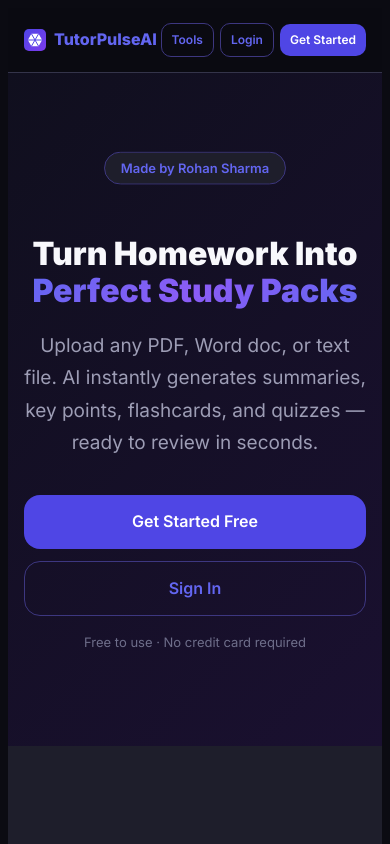
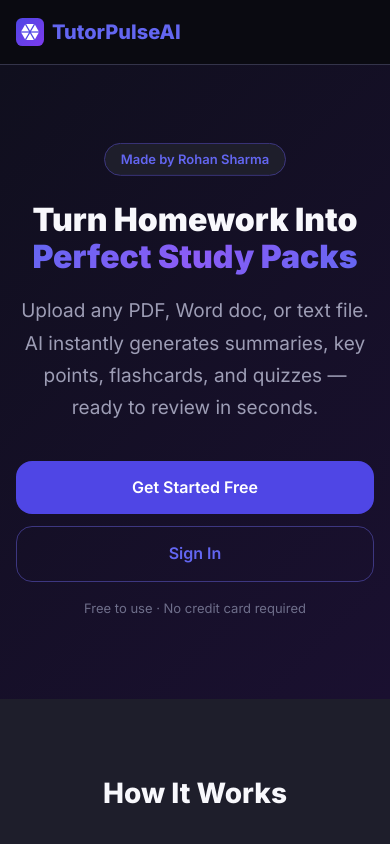
Before and after one commit to RohanPGP/ai-study-helper, a React (Create React App) app in the folder frontend/: page / in a window 390 px wide. Shown: the top 844 px of the page. Built offline with nearby package versions, Linux system fonts and the light colour scheme; no server answers.

Commit message:
Enhance global styles for layout and responsiveness
Added overflow-x hidden and max-width 100vw to html and body styles. Updated navbar-toggle styles for responsiveness and adjusted calc-row styles.

```diff
--- a/frontend/src/styles/global.css
+++ b/frontend/src/styles/global.css
@@ -1,3 +1,5 @@
+*, *::before, *::after { box-sizing: border-box; margin: 0; padding: 0; }
+
 :root {
   color-scheme: dark;
 
@@ -58,7 +60,12 @@
   background: rgba(255,255,255,0.85);
 }
 
-html { font-size: 16px; scroll-behavior: smooth; }
+html {
+  font-size: 16px;
+  scroll-behavior: smooth;
+  overflow-x: hidden;
+  max-width: 100vw;
+}
 
 body {
   font-family: 'Inter', -apple-system, BlinkMacSystemFont, 'Segoe UI', sans-serif;
@@ -67,6 +74,7 @@
   line-height: 1.6;
   -webkit-font-smoothing: antialiased;
   overflow-x: hidden;
+  max-width: 100vw;
 }
 
 a { color: inherit; text-decoration: none; }
@@ -115,6 +123,7 @@
 
 .input {
   width: 100%;
+  min-width: 0;
   padding: 11px 14px;
   border: 1.5px solid var(--gray-200);
   border-radius: var(--radius);
@@ -128,7 +137,7 @@
 .input:focus { border-color: var(--indigo-500); box-shadow: 0 0 0 3px rgba(99,102,241,0.25); }
 .input::placeholder { color: var(--gray-400); }
 .label { display: block; font-size: 13px; font-weight: 600; color: var(--gray-700); margin-bottom: 6px; }
-.form-group { display: flex; flex-direction: column; gap: 6px; }
+.form-group { display: flex; flex-direction: column; gap: 6px; min-width: 0; }
 
 .badge { display: inline-flex; align-items: center; gap: 4px; padding: 3px 10px; border-radius: 999px; font-size: 12px; font-weight: 600; }
 .badge-active  { background: rgba(16,185,129,0.15); color: #34d399; }
@@ -161,17 +170,25 @@
 .navbar-brand { font-size: 20px; font-weight: 800; color: var(--indigo-500); display: flex; align-items: center; gap: 8px; flex-shrink: 0; }
 .navbar-logo { width: 28px; height: 28px; flex-shrink: 0; }
 .navbar-links { display: flex; align-items: center; gap: 8px; flex-wrap: wrap; }
+.navbar-toggle {
+  display: none;
+  background: none;
+  border: none;
+  color: var(--gray-900);
+  font-size: 22px;
+  line-height: 1;
+  cursor: pointer;
+  padding: 6px 8px;
+  border-radius: var(--radius-sm);
+}
+.navbar-toggle:hover { background: var(--gray-100); }
 
-.page { min-height: calc(100vh - 64px); padding: 40px 0 80px; }
+.page { min-height: calc(100vh - 64px); padding: 40px 0 80px; overflow-x: hidden; }
 
 .spinner { width: 40px; height: 40px; border: 3px solid var(--indigo-100); border-top-color: var(--indigo-500); border-radius: 50%; animation: spin 0.7s linear infinite; }
 @keyframes spin { to { transform: rotate(360deg); } }
 .loading-center { display: flex; flex-direction: column; align-items: center; justify-content: center; gap: 16px; min-height: 300px; color: var(--gray-500); }
 
-.calc-row { display: flex; gap: 10px; align-items: flex-start; margin-bottom: 4px; }
-.calc-row-name { flex: 3; }
-.calc-row-rest { display: flex; gap: 10px; flex: 2; }
-.calc-row-rest .form-group { flex: 1; min-width: 0; }
 .tabs { display: flex; gap: 4px; background: var(--gray-100); padding: 4px; border-radius: var(--radius); flex-wrap: wrap; }
 .tab { flex: 1; min-width: 0; padding: 8px 16px; border-radius: 7px; font-size: 14px; font-weight: 500; border: none; background: transparent; color: var(--gray-500); cursor: pointer; transition: all var(--transition); text-align: center; white-space: nowrap; overflow: hidden; text-overflow: ellipsis; }
 .tab.active { background: var(--white); color: var(--indigo-500); font-weight: 700; box-shadow: var(--shadow-sm); }
@@ -230,20 +247,38 @@
   }
 }
 
+.calc-row { display: flex; gap: 10px; align-items: flex-start; margin-bottom: 4px; min-width: 0; }
+.calc-row-name { flex: 3; min-width: 0; }
+.calc-row-rest { display: flex; gap: 10px; flex: 2; min-width: 0; }
+.calc-row-rest .form-group { flex: 1; min-width: 0; }
+
 @media (max-width: 640px) {
   .container { padding: 0 16px; }
   .page { padding: 24px 0 60px; }
   .card { padding: 20px; }
   .btn-lg { width: 100%; }
 
-  .navbar-brand { font-size: 16px; }
-  .navbar-logo { width: 22px; height: 22px; }
-  .navbar-links { gap: 6px; }
-  .navbar-links .btn { padding: 6px 10px; font-size: 12px; }
+  .navbar-toggle { display: block; }
+  .navbar-links {
+    display: none;
+    width: 100%;
+    flex-direction: column;
+    align-items: stretch;
+    gap: 8px;
+    padding-top: 12px;
+  }
+  .navbar-links.open { display: flex; }
+  .navbar-links .btn {
+    width: 100%;
+    justify-content: center;
+    padding: 10px 14px;
+    font-size: 14px;
+  }
 
   .tab { font-size: 11px; padding: 8px 6px; }
 
   .calc-row { flex-direction: column; }
   .calc-row-name { flex: none; width: 100%; }
-  .calc-row-rest { flex: none; width: 100%; }
+  .calc-row-rest { flex: none; width: 100%; flex-direction: column; }
+  .calc-row-rest .form-group { width: 100%; }
 }
```
